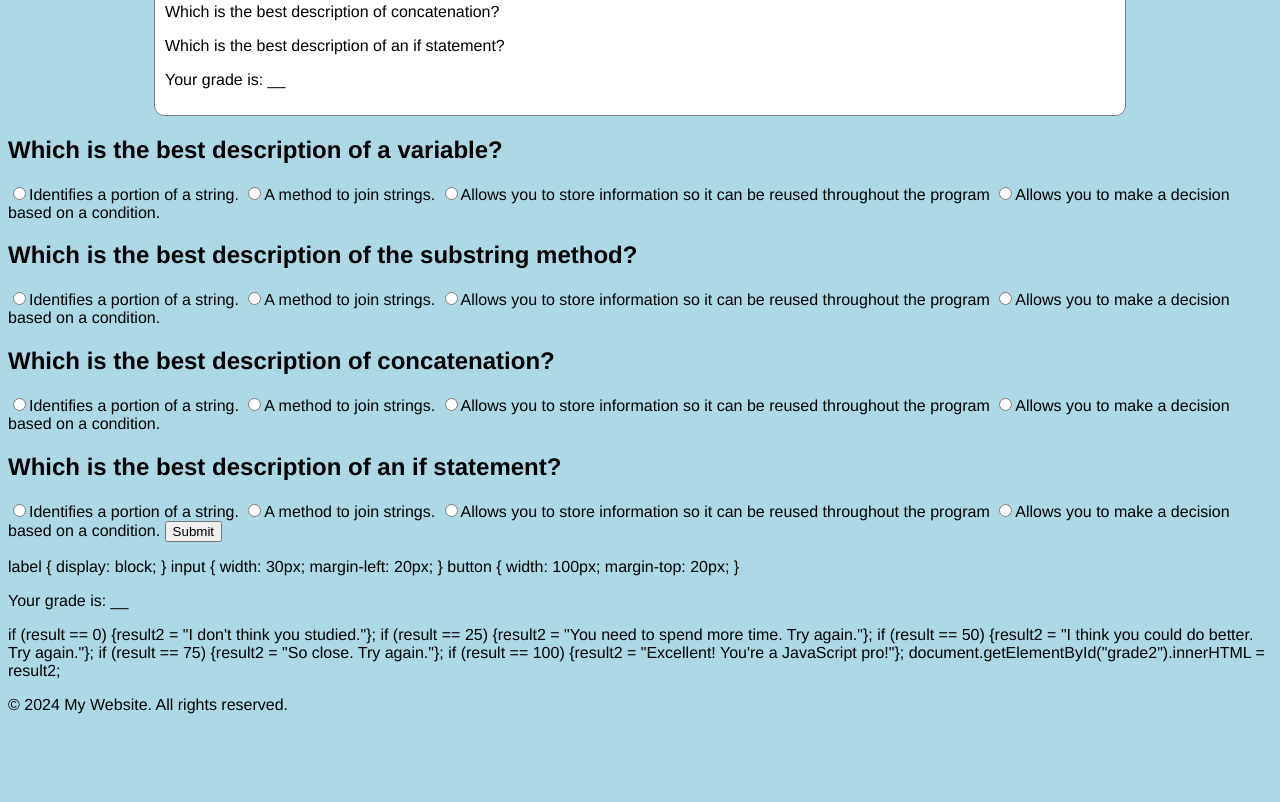
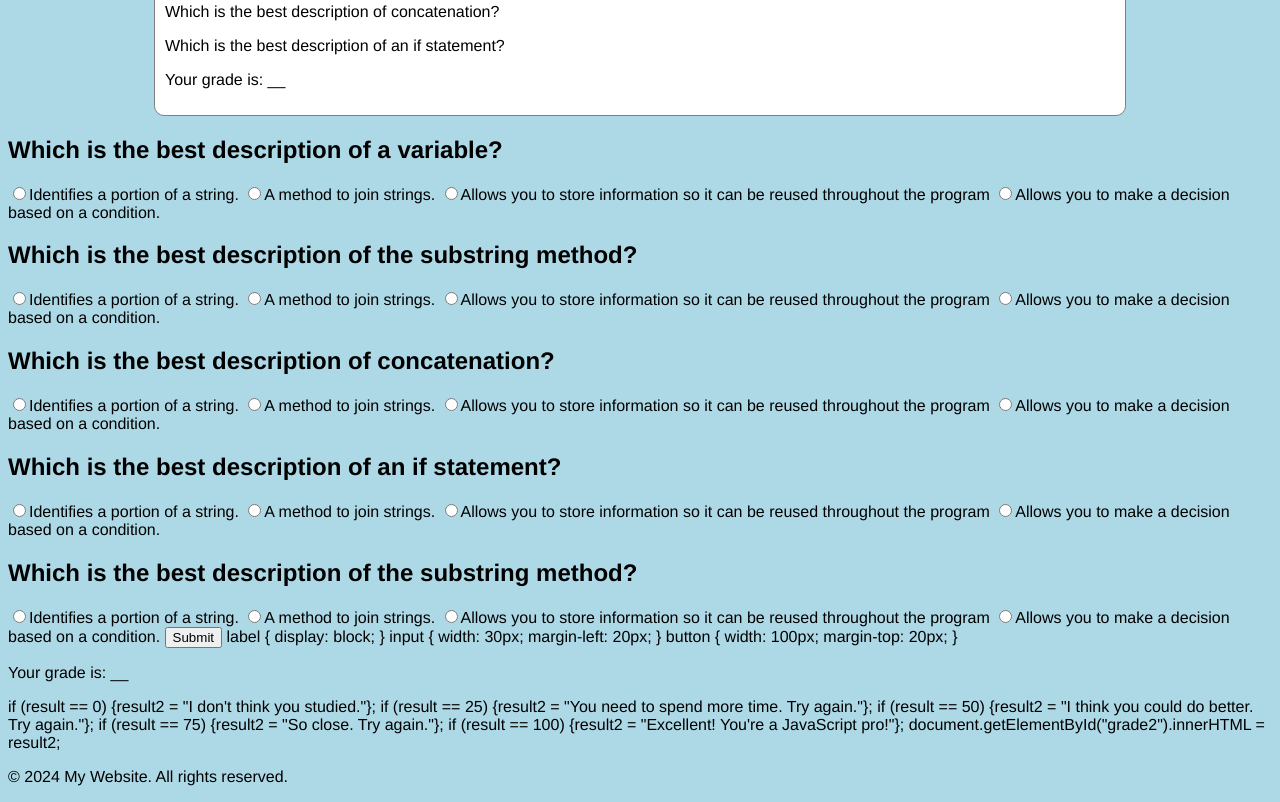
Before and after one commit to Jnandez1300/matchmaker, a plain HTML site: page index.html in a window 1280 px wide. Shown: the part 603-1405 px from the top of the page. Before the commit the page ends 1333 px from the top, so only its background shows below. Drawn offline with Linux system fonts and the light colour scheme.

Commit message:
Update index.html

```diff
--- a/index.html
+++ b/index.html
@@ -89,6 +89,12 @@ color: white;
 <label for="if_info"><input type="radio" name="ifstate" value="0" id="if_info" />Allows you to store information so it can be reused throughout the program</label>
 <label for="if_condition"><input type="radio" name="ifstate"  value="25" id="if_condition" />Allows you to make a decision based on a condition.</label>
 
+<h2>Which is the best description of the substring method?</h2>
+<label for="sub_string"><input type="radio" name="sub" value="25" id="sub_string"/>Identifies a portion of a string.</label>
+<label for="sub_join"><input type="radio" name="sub" value="0" id="sub_join"/>A method to join strings.</label>
+<label for="sub_info"><input type="radio" name="sub" value="0" id="sub_info" />Allows you to store information so it can be reused throughout the program</label>
+<label for="sub_condition"><input type="radio" name="sub" value="0" id="sub_condition" />Allows you to make a decision based on a condition.
+
 <button type="submit" value="Submit">Submit</button>
 
 </form>
@@ -115,16 +121,11 @@ document.getElementById("form1").onsubmit=function() {
 	   con = parseInt(document.querySelector('input[name = "con"]:checked').value);
 	   ifstate = parseInt(document.querySelector('input[name = "ifstate"]:checked').value);
 
-
-	   result = variable + sub + con + ifstate;
-
-	document.getElementById("grade").innerHTML = result;
-
-
+result = variable + sub + con + ifstate;
+document.getElementById("grade").innerHTML = result;
 
 return false; // required to not refresh the page; just leave this here
 } //this ends the submit function
-
 </script>
 if (result == 0) {result2 = "I don't think you studied."};
 if (result == 25) {result2 = "You need to spend more time. Try again."};
```
